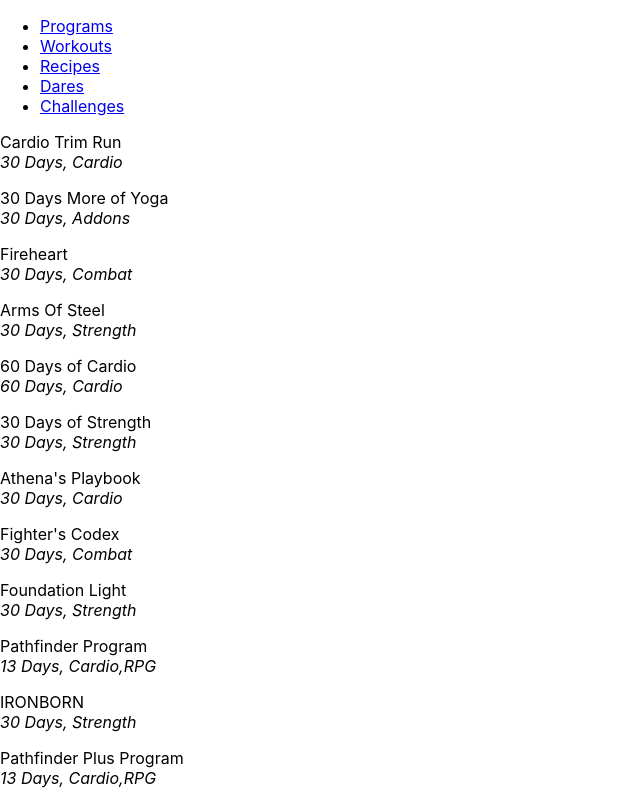
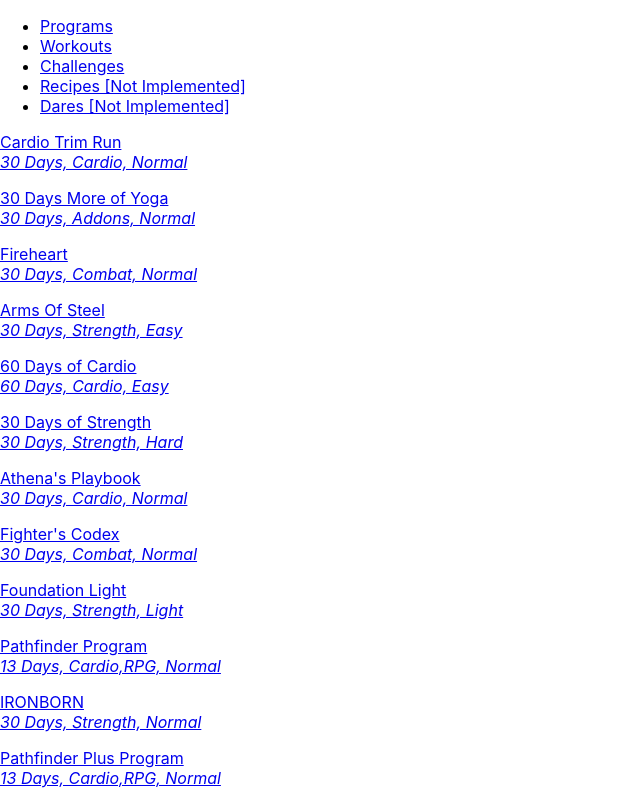
Before and after one commit to algoristic/workouts, a React (Create React App) app: page / in a window 1280 px wide. Shown: the top 800 px of the page, without its empty margins (0-640 px from the left). Built offline with nearby package versions, Linux system fonts and the light colour scheme.

Commit message:
Start implementation of contents

```diff
--- a/src/assets/apps.js
+++ b/src/assets/apps.js
@@ -1,9 +1,12 @@
 import Challenges from '../components/Challenges'
+import Challenge from '../components/Challenge'
 import Dares from '../components/Dares'
 import NotFound from '../components/NotFound'
 import Programs from '../components/Programs'
+import Program from '../components/Program'
 import Recipes from '../components/Recipes'
 import Workouts from '../components/Workouts'
+import Workout from '../components/Workout'
 
 const apps = {
     programs: {
@@ -12,23 +15,21 @@ const apps = {
         component: Programs,
         display: true
     },
+    program: {
+        id: "program",
+        title: "Program",
+        component: Program
+    },
     workouts: {
         id: "workouts",
         title: "Workouts",
         component: Workouts,
         display: true
     },
-    recipes: {
-        id: "recipes",
-        title: "Recipes",
-        component: Recipes,
-        display: true
-    },
-    dares: {
-        id: "dares",
-        title: "Dares",
-        component: Dares,
-        display: true
+    workout: {
+        id: "workout",
+        title: "Workout",
+        component: Workout
     },
     challenges: {
         id: "challenges",
@@ -36,11 +37,27 @@ const apps = {
         component: Challenges,
         display: true
     },
+    challenge: {
+        id: "challenge",
+        title: "Challenge",
+        component: Challenge
+    },
+    recipes: {
+        id: "recipes",
+        title: "Recipes [Not Implemented]",
+        component: Recipes,
+        display: true
+    },
+    dares: {
+        id: "dares",
+        title: "Dares [Not Implemented]",
+        component: Dares,
+        display: true
+    },
     notFound: {
         id: 'notFound',
         title: '404 - Not Found',
-        component: NotFound,
-        display: false
+        component: NotFound
     }
 };
 
--- a/src/assets/display.js
+++ b/src/assets/display.js
@@ -1,8 +1,12 @@
 const focus = {
     "lower-body": "Lower body",
+    "lower%20body": "Lower body",
     "upper-body": "Upper body",
+    "upper%20body": "Upper body",
     "full-body": "Full body",
-    "abs": "ABS"
+    "full%20body": "Full body",
+    "abs": "ABS",
+    "none": "Allround"
 }
 
 const types = {
@@ -10,7 +14,34 @@ const types = {
     "cardio": "Cardio",
     "combat": "Combat",
     "rpg": "RPG",
-    "addons": "Addons"
+    "addons": "Addons",
+    "fitness": "Fitness",
+    "nutrition": "Nutrition",
+    "running": "Running",
+    "self-improvement": "Self improvement",
+    parse: (typeString) => {
+        if(typeString === undefined) {
+            return [];
+        }
+        let arr = typeString.split(",");
+        arr = arr.map((type) => type.trim());
+        arr = arr.map((type) => types[type])
+        return arr;
+    }
 }
 
-export { focus, types };
+const difficulties = {
+    "1": "Light",
+    "light": "Light",
+    "2": "Easy",
+    "easy": "Easy",
+    "3": "Normal",
+    "normal": "Normal",
+    "4": "Hard",
+    "hard": "Hard",
+    "5": "Advanced",
+    "advanced": "Advanced",
+
+}
+
+export { focus, types, difficulties };
--- a/src/components/App.js
+++ b/src/components/App.js
@@ -43,7 +43,7 @@ class App extends Component {
     render() {
         const { app } = this.state;
         return (
-            <div>{ app && (React.createElement(app.component, [])) }</div>
+            <div className='app-container'>{ app && (React.createElement(app.component, [])) }</div>
         );
     }
 }
--- /dev/null
+++ b/src/components/Challenge.js
@@ -0,0 +1,24 @@
+import ParameterService from '../service/parameterService'
+
+import challenges from '../assets/challenges.min'
+
+const Challenge = () => {
+    const keyParameter = new ParameterService('key');
+    const key = keyParameter.value();
+    const challenge = challenges[key];
+    document.title = challenge.name;
+    return (
+        <div className='challenge-container'>
+            <img src={`/.media/challenges/${key}/thumbnail.jpg`} />
+            <pre>{ JSON.stringify(challenge, null, 2) }</pre>
+            <iframe style={{display: 'block', margin: 'auto'}}
+                src={`/.media/challenges/${key}/challenge.pdf`}
+                type='application/pdf'
+                frameBorder='0' scrolling='auto'
+                height='1200px' width='720px'>
+            </iframe>
+        </div>
+    );
+}
+
+export default Challenge;
--- a/src/components/Challenges.js
+++ b/src/components/Challenges.js
@@ -1,7 +1,19 @@
+import InfoList from './InfoList'
+import InfoObject from './InfoObject'
+
+import challenges from '../assets/challenges.min'
+import { focus, types, difficulties } from '../assets/display'
+
+const Challenge = (slug, challenge) => {
+    const challengeFocus = focus[challenge.focus];
+    const challengeTypes = types.parse(challenge.type);
+    const challengeDifficulty = difficulties[challenge.difficulty];
+    const details = [challengeFocus, challengeTypes, challengeDifficulty].join(', ');
+    return ( <InfoObject key={slug} id={slug} type='challenge' title={challenge.name} details={details} /> );
+};
+
 const Challenges = () => {
-    return (
-        "challenges"
-    );
+    return <InfoList objects={challenges} displayComponent={Challenge} />;
 };
 
 export default Challenges;
--- a/src/components/InfoObject.js
+++ b/src/components/InfoObject.js
@@ -1,10 +1,12 @@
-const InfoObject = ({ key, title, details }) => {
+const InfoObject = ({ id, type, title, details }) => {
     return (
-        <p key={key} className='info-object'>
-            <div className='object-title'>{ title }</div>
-            <div className='object-details'>
-                <i>{ details }</i>
-            </div>
+        <p className='info-object'>
+            <a href={`?app=${type}&key=${id}`}>
+                <div className='object-title'>{ title }</div>
+                <div className='object-details'>
+                    <i>{ details }</i>
+                </div>
+            </a>
         </p>
     );
 }
--- /dev/null
+++ b/src/components/Program.js
@@ -0,0 +1,32 @@
+import ParameterService from '../service/parameterService'
+
+import programs from '../assets/programs.min'
+
+const Program = () => {
+    const keyParameter = new ParameterService('key');
+    const key = keyParameter.value();
+    const program = programs[key];
+    document.title = program.name;
+
+    const days = [];
+    for(let i=1; i<=program.days; i++) {
+        days.push(i);
+    }
+
+    //TODO 'day'-App erstellen
+    return (
+        <div className='program-container'>
+            <img src={`/.media/programs/${key}/thumbnail.jpg`} />
+            <pre>{ JSON.stringify(program, null, 2) }</pre>
+            <div>{ days.map(day => <a href={`?app=day&key=${key}&day=${day}`}>{ day }</a>) }</div>
+            <iframe style={{display: 'block', margin: 'auto'}}
+                src={`/.media/programs/${key}/program.pdf`}
+                type='application/pdf'
+                frameBorder='0' scrolling='auto'
+                height='1200px' width='720px'>
+            </iframe>
+        </div>
+    );
+}
+
+export default Program;
--- a/src/components/Programs.js
+++ b/src/components/Programs.js
@@ -2,22 +2,14 @@ import InfoList from './InfoList'
 import InfoObject from './InfoObject'
 
 import programs from '../assets/programs.min'
-import { types } from '../assets/display'
+import { types, difficulties } from '../assets/display'
 
-const parseTypes = (typeString) => {
-    if(typeString === undefined) {
-        return [];
-    }
-    let arr = typeString.split(",");
-    arr = arr.map((type) => type.trim());
-    arr = arr.map((type) => types[type])
-    return arr;
-};
 const Program = (slug, program) => {
-    const programTypes = parseTypes(program.type);
-    return (
-        <InfoObject key={slug} title={program.name} details={program.days + ' Days, ' + programTypes} />
-    );
+    const programDays = program.days + ' Days';
+    const programTypes = types.parse(program.type);
+    const programDifficulty = difficulties[program.difficulty];
+    const details = [programDays, programTypes, programDifficulty].join(', ');
+    return ( <InfoObject key={slug} id={slug} type='program' title={program.name} details={details} /> );
 };
 
 const Programs = () => {
--- /dev/null
+++ b/src/components/Workout.js
@@ -0,0 +1,19 @@
+import ParameterService from '../service/parameterService'
+
+import workouts from '../assets/workouts.min'
+
+const Program = () => {
+    const keyParameter = new ParameterService('key');
+    const key = keyParameter.value();
+    const workout = workouts[key];
+    document.title = workout.name;
+    return (
+        <div className='workout-container'>
+            <img src={`/.media/workouts/${key}/thumbnail.jpg`} />
+            <pre>{ JSON.stringify(workout, null, 2) }</pre>
+            <img src={`/.media/workouts/${key}/instructions.jpg`} />
+        </div>
+    );
+}
+
+export default Program;
--- a/src/components/Workouts.js
+++ b/src/components/Workouts.js
@@ -2,21 +2,14 @@ import InfoList from './InfoList'
 import InfoObject from './InfoObject'
 
 import workouts from '../assets/workouts.min'
-import { focus, types } from '../assets/display'
-
-const parseTypes = (typeString) => {
-    if(typeString === undefined) {
-        return [];
-    }
-    let arr = typeString.split(",");
-    arr = arr.map((type) => type.trim());
-    arr = arr.map((type) => types[type])
-    return arr;
-};
+import { focus, types, difficulties } from '../assets/display'
 
 const Workout = (slug, workout) => {
-    const workoutTypes = parseTypes(workout.type);
-    return ( <InfoObject key={slug} title={workout.name} details={focus[workout.focus] + ", " + workoutTypes} />);
+    const workoutFocus = focus[workout.focus];
+    const workoutTypes = types.parse(workout.type);
+    const workoutDifficulty = difficulties[workout.difficulty];
+    const details = [workoutFocus, workoutTypes, workoutDifficulty].join(', ');
+    return ( <InfoObject id={slug} key={slug} type='workout' title={workout.name} details={details} />);
 };
 
 const Workouts = () => {
```
Also changed, not shown: 1 other file (tests, documents, lock files or other folders).
